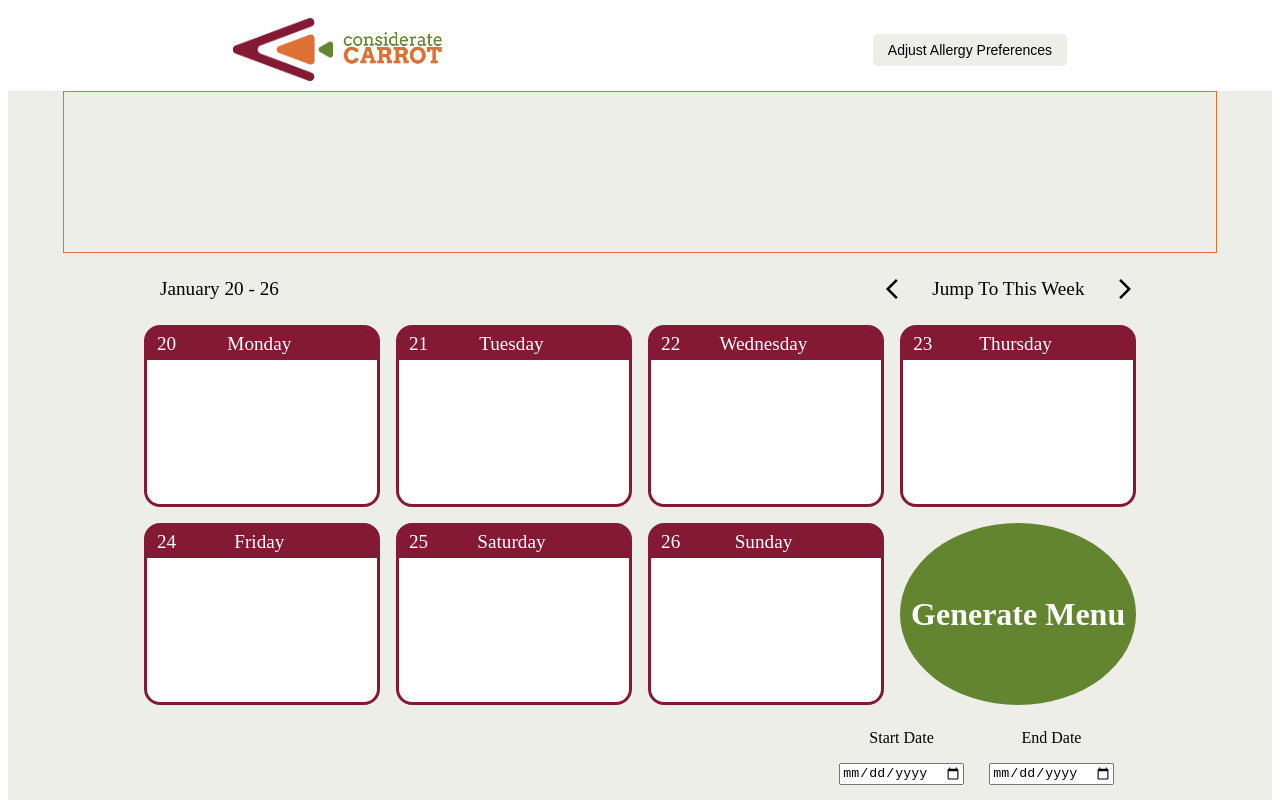
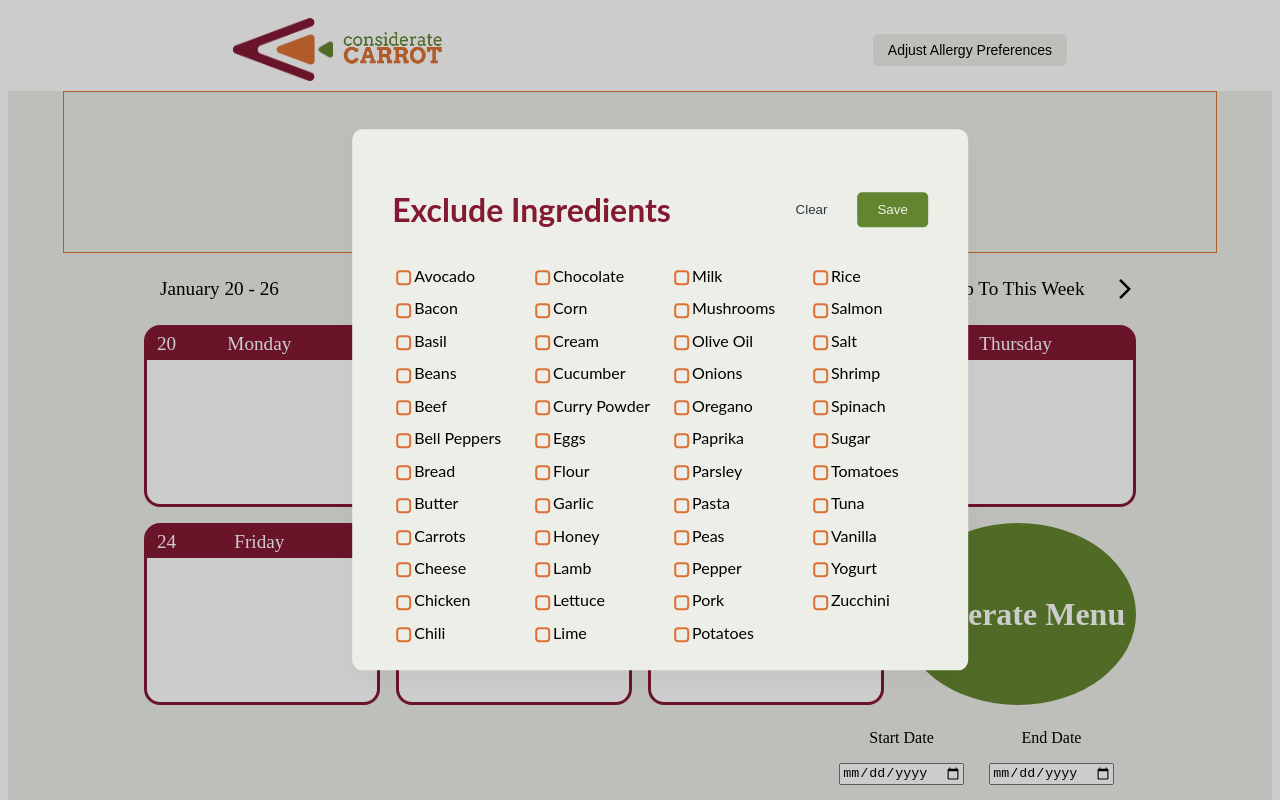
Before and after one commit to chingu-voyages/V53-tier2-team-27, a React (Vite) app in the folder menu-scheduler/: page / in a window 1280 px wide. Both pictures are taken after a click on the button "Adjust Allergy Preferences". Shown: the top 800 px of the page. Built offline with nearby package versions, Linux system fonts and the light colour scheme.

Commit message:
added styling to modal

```diff
--- a/menu-scheduler/src/App.jsx
+++ b/menu-scheduler/src/App.jsx
@@ -1,6 +1,5 @@
 import { useState } from "react";
 import Home from "./components/Home";
-import AllergyForm from "./components/Form/index";
 import FooterTeam from "./components/FooterTeam";
 import Header from "./components/Header/Header";
 import "./App.css";
@@ -10,9 +9,7 @@ function App() {
     <>
       <Header />
       <Home />
-      {/* <AllergyForm /> */}
       <FooterTeam />
-
     </>
   );
 }
--- a/menu-scheduler/src/components/Form/index.jsx
+++ b/menu-scheduler/src/components/Form/index.jsx
@@ -6,12 +6,16 @@ import './styles.css';
 import allergyKey from '../../db/keys';
 
 
-function AllergyForm({ setIsOpen, key }) {
+function AllergyForm({ setIsOpen }) {
+    // This function checks local storage for the checked state of the checkboxes
+    // If there is no saved state, it will create a new array of false values
     const [checkedState, setCheckedState] = useState(() => {
         const savedState = localStorage.getItem('checkedState');
         return savedState ? JSON.parse(savedState) : new Array(allIngredients.length).fill(false);
     });
 
+    // This function will update the checked state of the checkboxes
+    // It will also save the state to local storage
     const handleOnChange = (position) => {
         const updatedCheckedState = checkedState.map((item, index) =>
             index === position ? !item : item
@@ -21,6 +25,10 @@ function AllergyForm({ setIsOpen, key }) {
         localStorage.setItem('checkedState', JSON.stringify(updatedCheckedState));
     };
 
+    // This function will handle the form submission
+    // It will create an array of all the checked ingredients
+    // It will then save the array to local storage
+    // It will also close the modal
     const handleSubmit = (e) => {
         e.preventDefault();
         const allergies = [];
@@ -39,16 +47,27 @@ function AllergyForm({ setIsOpen, key }) {
         console.log(readLocalStorage(allergyKey))
     };
 
+    // This function will clear the checked state of the checkboxes
+    // It will also remove the saved state from local storage
+    // It will also remove the saved allergies from local storage
     const handleClear = (e) => {
         e.preventDefault();
         setCheckedState(new Array(allIngredients.length).fill(false));
         localStorage.removeItem('checkedState');
+        localStorage.removeItem(allergyKey);
     }
 
     return (
         <div className="form">
-            {/* <h1>Input Allergy</h1> */}
-            <form onSubmit={handleSubmit}>
+            <form onSubmit={handleSubmit} className="form-container">
+            <div className="header">
+                <h1>Exclude Ingredients</h1>
+                <div className="buttons">
+                    <button className="clear-btn" type="button" onClick={handleClear}>Clear</button>
+                    <button className="save-btn" type="submit">Save</button>
+                </div>
+            </div>
+
                 <div className="checkbox-container">
                     {allIngredients.sort().map((ingredient, index) => (
                         <div key={index}>
@@ -64,62 +83,10 @@ function AllergyForm({ setIsOpen, key }) {
                         </div>
                     ))}
                 </div>
-                <button type="submit">Submit</button>
-                <button type="button" onClick={handleClear}>Clear</button>
+
             </form>
         </div>
     )
 };
 
 export default AllergyForm;
-
-// function Form() {
-//     const [name, setName] = useState('');
-//     const [allergy, setAllergy] = useState('');
-
-//     const handleInputChange = (e) => {
-//         const { name, value } = e.target;
-
-//         if (name === 'name') {
-//             setName(value);
-//         } else {
-//             setAllergy(value);
-//         }
-//     }
-
-//     const handleSubmit = (e) => {
-//         e.preventDefault();
-//         console.log(name, allergy);
-
-//         setName('');
-//         setAllergy('');
-//     };
-
-//     return (
-//         <div className="form">
-//             <h1>Input Allergy</h1>
-//             <form onSubmit={handleSubmit}>
-//                 <input
-//                     value={name}
-//                     name="name"
-//                     onChange={handleInputChange}
-//                     type="text"
-//                     placeholder="Full Name"
-//                 />
-//             <select
-//                 value={allergy}
-//                 name="allergy"
-//                 onChange={handleInputChange}
-//             >
-//                 <option value="">Select Allergy</option>
-//                 <option value="peanut">Peanut</option>
-//                 <option value="gluten">Gluten</option>
-//                 <option value="seafood">Seafood</option>
-//             </select>
-//             <button type="submit">Submit</button>
-//             </form>
-//         </div>
-//     )
-// }
-
-// export default Form;
--- a/menu-scheduler/src/components/Form/styles.css
+++ b/menu-scheduler/src/components/Form/styles.css
@@ -1,9 +1,61 @@
 .form {
     display: flex;
-    flex-direction: row;
-    /* align-items: center; */
+    flex-direction: column;
+    align-items: center;
     justify-content: center;
     margin-top: 20px;
+    font-family: Lato, sans-serif;
+    background-color: #EDEEE8;
+}
+
+.header {
+    display: flex;
+    justify-content: space-between;
+    align-items: center;
+    width: 100%;
+    margin-bottom: 10px;
+}
+
+h1 {
+    color: #841933
+}
+
+.buttons {
+    display: flex;
+    gap: 10px;
+}
+
+.clear-btn {
+    background-color: #EDEEE8;
+    color: #2C363F;
+    border: none;
+    padding: 10px 20px;
+    border-radius: 5px;
+    cursor: pointer;
+}
+
+.clear-btn:hover {
+    background-color: #2C363F;
+    color: #EDEEE8;
+}
+
+.save-btn {
+    background-color: #638530;
+    color: #EDEEE8;
+    border: none;
+    padding: 10px 20px;
+    border-radius: 5px;
+    cursor: pointer;
+}
+
+.save-btn:hover {
+    background-color: #2C363F;
+}
+
+.form-container {
+    display: flex;
+    flex-direction: column;
+    align-items: center;
 }
 
 .checkbox-container {
@@ -15,3 +67,37 @@
     break-inside: avoid;
     padding: 5px 0;
 }
+
+/* This is the styling for the checkboxes */
+
+input[type="checkbox"] {
+    appearance: none;
+    width: 15px;
+    height: 15px;
+    border: 2px solid #DD7135;
+    border-radius: 4px;
+    background-color: #EDEEE8;
+    cursor: pointer;
+    position: relative;
+    vertical-align: middle;
+}
+
+input[type="checkbox"]:checked {
+    background-color: #EDEEE8;
+    border-color: #DD7135
+}
+
+input[type="checkbox"]::after {
+    content: "✔";
+    font-size: 12px;
+    color: #DD7135;
+    position: absolute;
+    top: 50%;
+    left: 50%;
+    transform: translate(-50%, -50%);
+    display: none;
+}
+
+input[type="checkbox"]:checked::after {
+    display: block;
+}
--- a/menu-scheduler/src/components/Header/Header.jsx
+++ b/menu-scheduler/src/components/Header/Header.jsx
@@ -1,16 +1,20 @@
-import React from "react";
+import React, { useState } from "react";
 import logo from './menuschedulericon 1.png'
 import logoTitle from './menuschedulertitle 1.png'
+import Modal from "../Modal/index";
 import './Header.css'
 
 const Header = () => {
+    const [isOpen, setIsOpen] = useState(false);
     return (
         <div className="container">
             <span>
                 <img src={logo} alt='Logo' className="img" />
                 <img src={logoTitle} alt='Logo' className="img" />
             </span>
-            <button className="btn">Adjust Allergy Preferences</button>
+            <button className="btn" onClick={() => setIsOpen(true)}>Adjust Allergy Preferences</button>
+            {isOpen && <Modal setIsOpen={setIsOpen} />}
+            {/* <button className="btn">Adjust Allergy Preferences</button> */}
 
         </div>
     )
--- a/menu-scheduler/src/components/Home.jsx
+++ b/menu-scheduler/src/components/Home.jsx
@@ -1,19 +1,15 @@
-import React, { useState } from "react";
+import React from "react";
 import WeekCalendar from "./WeekCalender";
 import Title from "./Title";
-import Modal from "./Modal";
 import "../styles/home.css";
 import "../styles/weekcalender.css";
 import "../styles/title.css";
 
 const Home = () => {
-  const [isOpen, setIsOpen] = useState(false);
   return (
     <div className="home-container">
       <Title />
       <WeekCalendar />
-      <button className="add-button" onClick={() => setIsOpen(true)}>Set Allergies</button>
-      {isOpen && <Modal setIsOpen={setIsOpen} />}
     </div>
   );
 };
--- a/menu-scheduler/src/components/Modal/index.jsx
+++ b/menu-scheduler/src/components/Modal/index.jsx
@@ -3,6 +3,7 @@ import AllergyForm from "../Form";
 import "./styles.css";
 
 const Modal = ({ setIsOpen }) => {
+    // This function will close the modal when the background is clicked
     const handleBackgroundClick = (e) => {
         if (e.target.className === 'darkBG') {
             setIsOpen(false);
@@ -10,14 +11,14 @@ const Modal = ({ setIsOpen }) => {
     }
 
   return (
+        // This div is the dark background that will cover the entire page when the modal is open
       <div className='darkBG' onClick={handleBackgroundClick}>
+            {/* This makes sure that the background click only applies to the background */}
           <div className='centered' onClick={(e) => e.stopPropagation()}>
+                {/* This div is the modal itself */}
               <div className='modal'>
                 <div className='modalContent'>
                   <AllergyForm setIsOpen={setIsOpen}/>
-                  <div className='modalActions'>
-                  <button className='closeBtn' type='button' onClick={() => setIsOpen(false)}>Close</button>
-                  </div>
               </div>
               </div>
           </div>
--- a/menu-scheduler/src/components/Modal/styles.css
+++ b/menu-scheduler/src/components/Modal/styles.css
@@ -17,84 +17,11 @@
 }
 
 .modal {
-    background-color: white;
+    background-color: #EDEEE8;
     border-radius: 10px;
     padding: 20px;
-    width: 75%;
+    width: 100%;
     height: 75%;
     z-index: 10;
-    /* position: absolute; */
-    /* top: 50%;
-    left: 50%;
-    transform: translate(-50%, -50%); */
+    box-shadow: 0 5px 20px 0 rgba(0, 0, 0, 0.04);
 }
-
-.modalHeader {
-    height: 50px;
-    background: white;
-    overflow: hidden;
-    border-top-left-radius: 16px;
-    border-top-right-radius: 16px;
-}
-
-.heading {
-    margin: 0;
-    padding: 10px;
-    font-size: 20px;
-}
-
-.modalContent {
-    /* padding: 20px; */
-    overflow: auto;
-    height: 100%;
-    width: 100%;
-}
-
-.modalActions {
-    position: absolute;
-    bottom: 0;
-    margin-bottom: 10px;
-    width: 100%;
-}
-
-.actionsContainer {
-    display: flex;
-    justify-content: flex-end;
-}
-
-.closeBtn {
-    cursor: pointer;
-    font-weight: 500;
-    padding: 4px 8px;
-    border-radius: 8px;
-    border: none;
-    font-size: 18px;
-    color: #2c3e50;
-    background: white;
-    transition: all 0.25s ease;
-    box-shadow: 0 5px 20px 0 rgba(0, 0, 0, 0.06);
-    position: absolute;
-    right: 0;
-    top: 0;
-    align-self: flex-end;
-    margin-top: -7px;
-    margin-right: -7px;
-}
-
-.closeBtn:hover {
-    box-shadow: 0 5px 20px 0 rgba(0, 0, 0, 0.04);
-    transform: translate(-4px, 4px);
-  }
-
-.deleteBtn {
-    margin-top: 10px;
-    cursor: pointer;
-    font-weight: 500;
-    padding: 11px 28px;
-    border-radius: 12px;
-    font-size: 0.8rem;
-    border: none;
-    color: #fff;
-    background: #ff3e4e;
-    transition: all 0.25s ease;
-}
```
Lines whose indentation alone changed are shown as unchanged.
